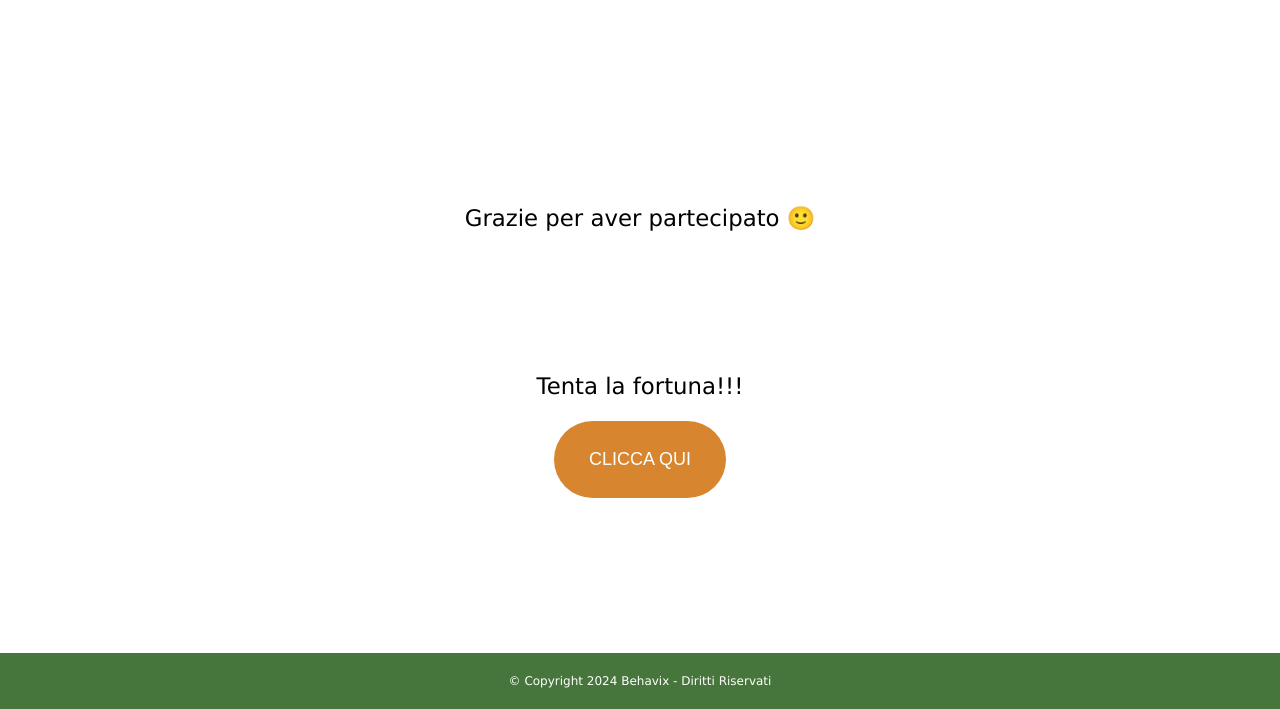
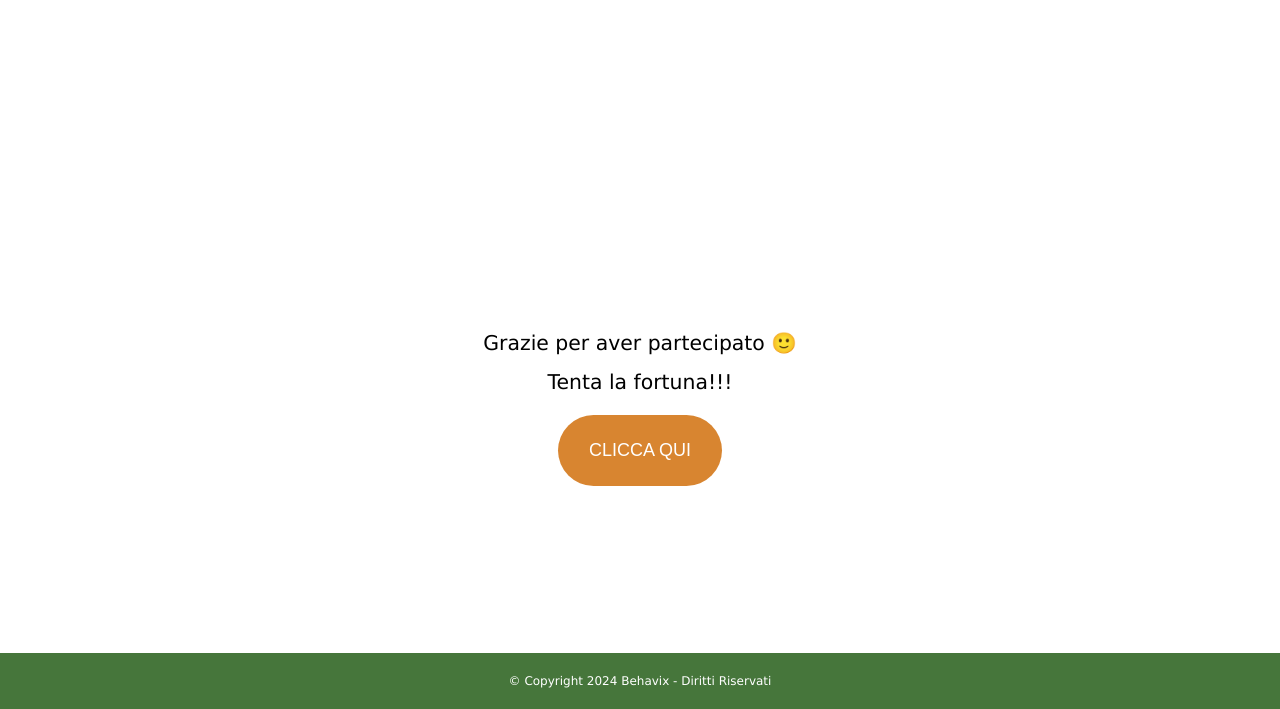
Before and after one commit to behavix/estrazione_new, a website: page public/index.html in a window 1280 px wide. Shown: the part 91-800 px from the top of the page. Drawn offline with Linux system fonts and the light colour scheme.

Commit message:
style test

```diff
--- a/public/css/lp-style.css
+++ b/public/css/lp-style.css
@@ -23,7 +23,6 @@ body {
     display: flex;
     flex-direction: column;
     justify-content: space-between;
-    margin: 15% auto;
     position: relative;
 }
 header {
@@ -41,8 +40,8 @@ header img {
 }
 main {
     flex: 1;
-    margin: 5% auto 10%;
-    font-size: 1.9rem;
+    margin: 25% auto;
+    font-size: 1.7rem;
 }
 button {
     width: fit-content;
```
